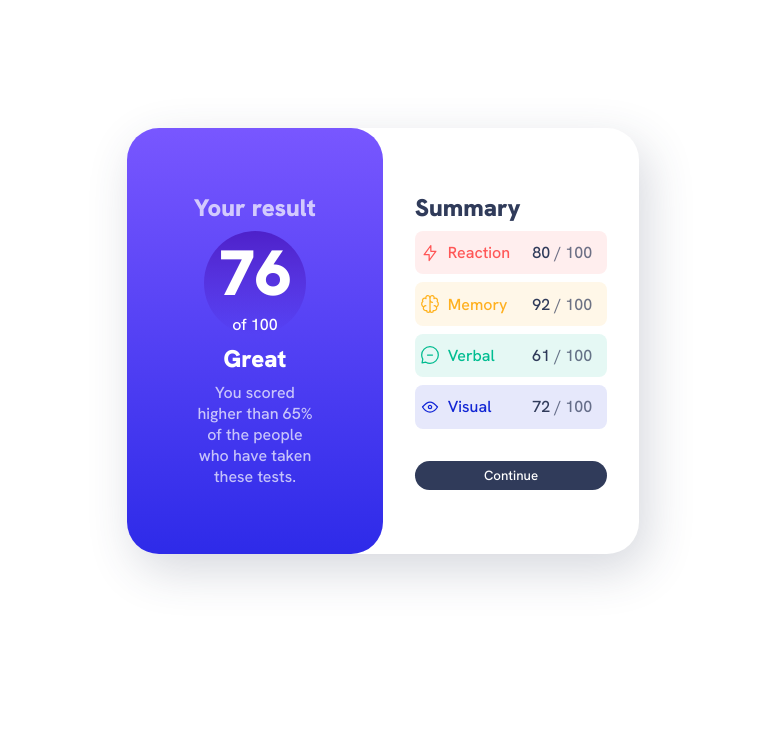
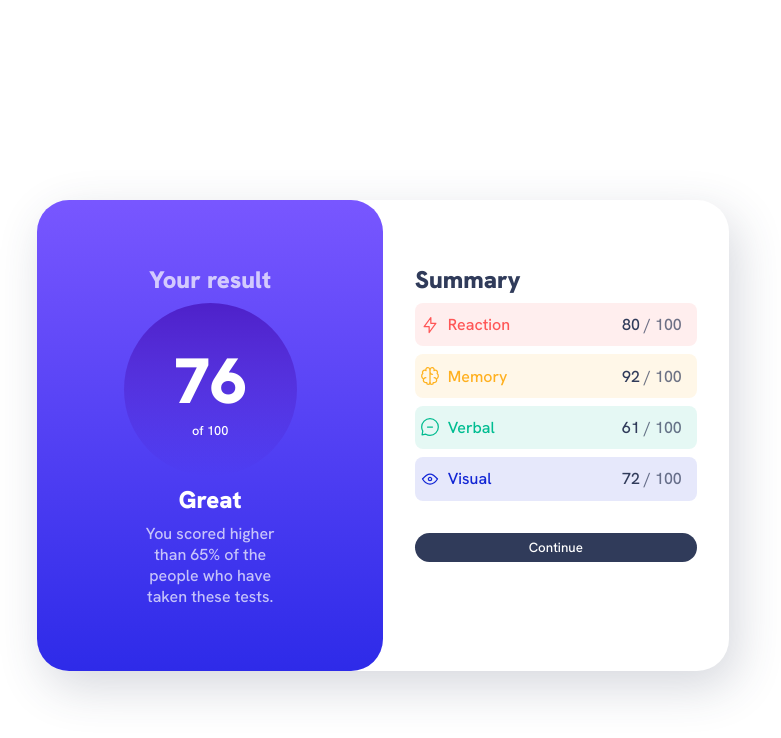
Before and after one commit to sridhram/result-card, a plain HTML site: page index.html in a window 1280 px wide. Shown: the whole page, without its empty margins (257-1038 px from the left). Drawn offline with Linux system fonts and the light colour scheme.

Commit message:
style changes

```diff
--- a/style.css
+++ b/style.css
@@ -7,8 +7,8 @@
 }
 .main-cont{
     display: grid;
-    grid-template-columns: repeat(auto-fit, minmax(200px, 1fr));
-    margin: 16vh 30vw;
+    grid-template-columns: repeat(auto-fit, minmax(250px, 1fr));
+    margin: 25vh 23vw;
     border-radius: 2rem;
     box-shadow:0.5rem 1rem 3rem hsla(224, 30%, 27%, .2);
 }
@@ -27,10 +27,11 @@
     background: linear-gradient(hsla(256, 72%, 46%),hsl(241, 72%, 46%, 0));
     border-radius: 50%;
     aspect-ratio: 1/1;
-    width: 40%;
+    width: 50%;
     display: grid;
     place-content: center;
     text-align: center;
+    font-size: .8rem;
 }
 .res-marks span{
     font-weight: 900;
```
